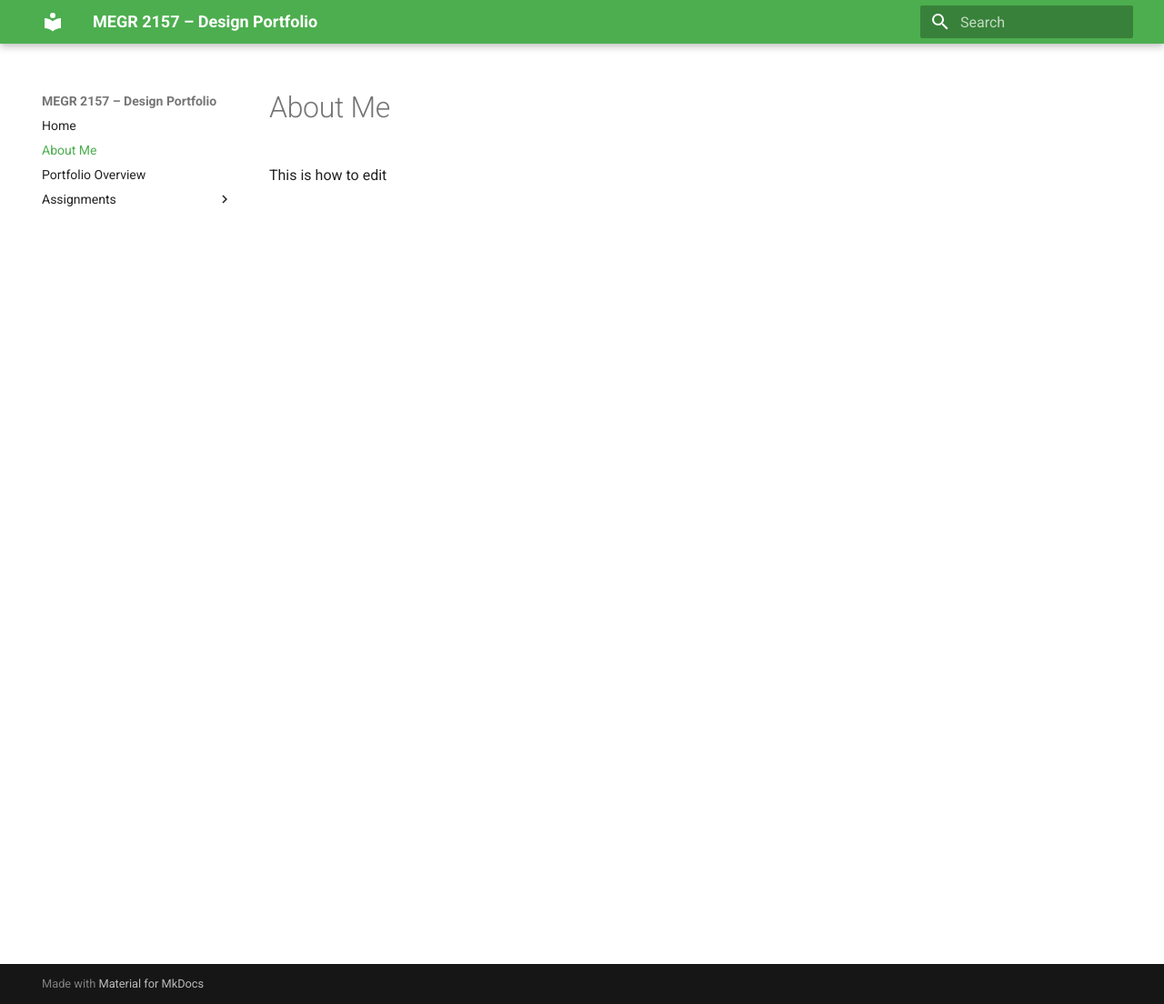
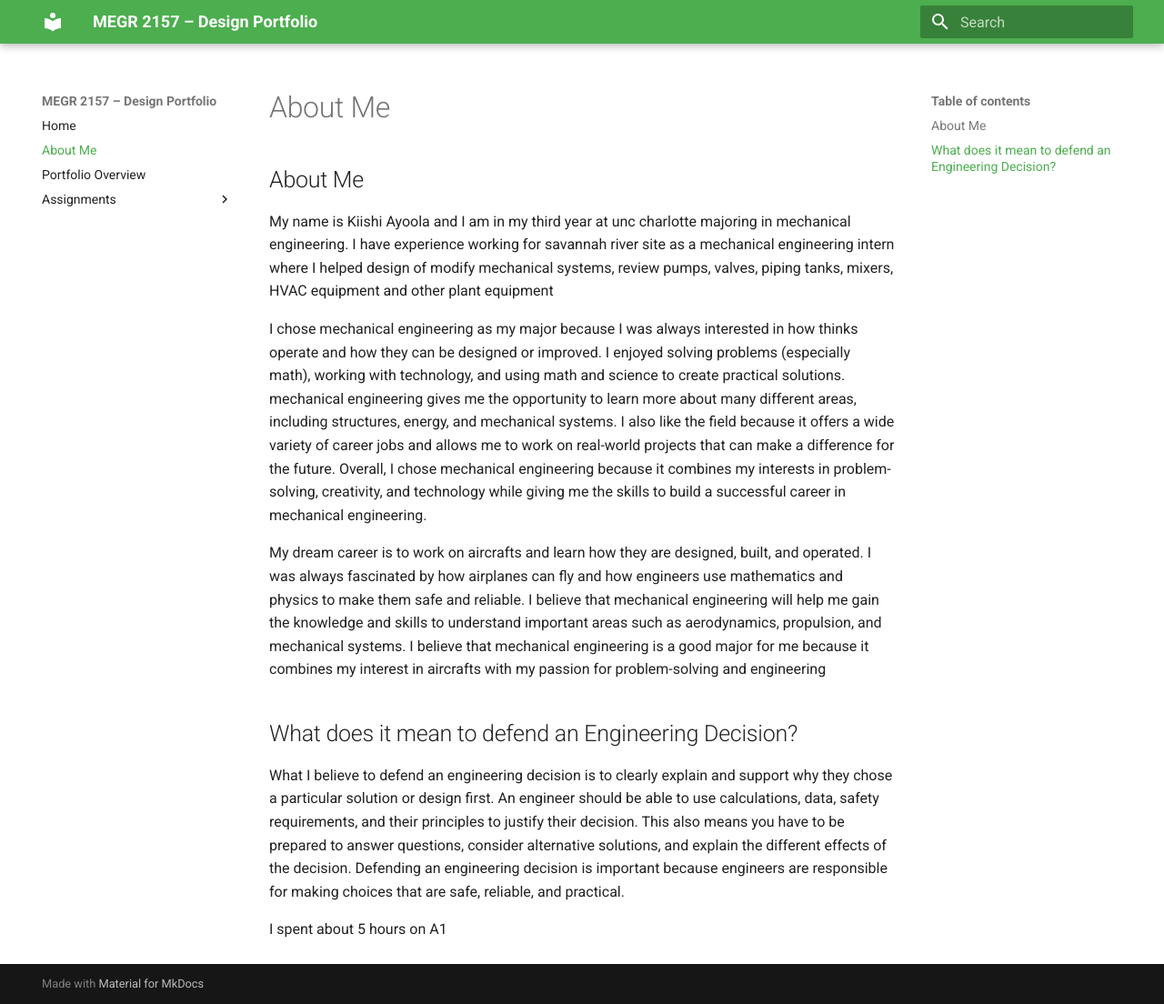
Before and after one commit to KiishiAyoG80/MEGR-2156-portfolio, an MkDocs documentation site: the page built from docs/aboutme/index.md, in a window 1280 px wide and 1104 px high. Shown: the whole window at 91% size. Built offline with MkDocs 1.6.1 and Material for MkDocs 9.7.7, drawn with Linux system fonts in a browser that asks for light colours.

Commit message:
Revise 'About Me' section with personal details
Added personal information and career aspirations in mechanical engineering.

```diff
--- a/docs/aboutme/index.md
+++ b/docs/aboutme/index.md
@@ -1,2 +1,11 @@
-#About Me
-This is how to edit
+## About Me
+
+My name is Kiishi Ayoola and I am in my third year at unc charlotte majoring in mechanical engineering. I have experience working for savannah river site as a mechanical engineering intern where I helped design of modify mechanical systems, review pumps, valves, piping tanks, mixers, HVAC equipment and other plant equipment
+
+I chose mechanical engineering as my major because I was always interested in how thinks operate and how they can be designed or improved. I enjoyed solving problems (especially math), working with technology, and using math and science to create practical solutions. mechanical engineering gives me the opportunity to learn more about many different areas, including structures, energy, and mechanical systems. I also like the field because it offers a wide variety of career jobs and allows me to work on real-world projects that can make a difference for the future. Overall, I chose mechanical engineering because it combines my interests in problem-solving, creativity, and technology while giving me the skills to build a successful career in mechanical engineering.
+
+My dream career is to work on aircrafts and learn how they are designed, built, and operated. I was always fascinated by how airplanes can fly and how engineers use mathematics and physics to make them safe and reliable. I believe that mechanical engineering will help me gain the knowledge and skills to understand important areas such as aerodynamics, propulsion, and mechanical systems. I believe that mechanical engineering is a good major for me because it combines my interest in aircrafts with my passion for problem-solving and engineering
+## What does it mean to defend an Engineering Decision?
+What I believe to defend an engineering decision is to clearly explain and support why they chose a particular solution or design first. An engineer should be able to use calculations, data, safety requirements, and their principles to justify their decision. This also means you have to be prepared to answer questions, consider alternative solutions, and explain the different effects of the decision. Defending an engineering decision is important because engineers are responsible for making choices that are safe, reliable, and practical.
+
+I spent about 5 hours on A1
```
